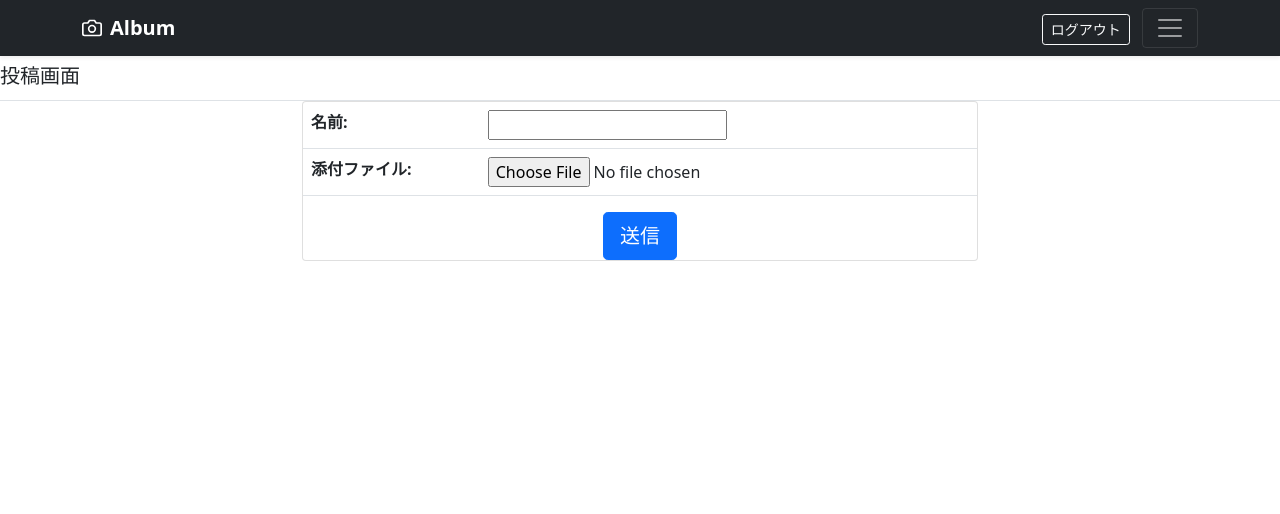
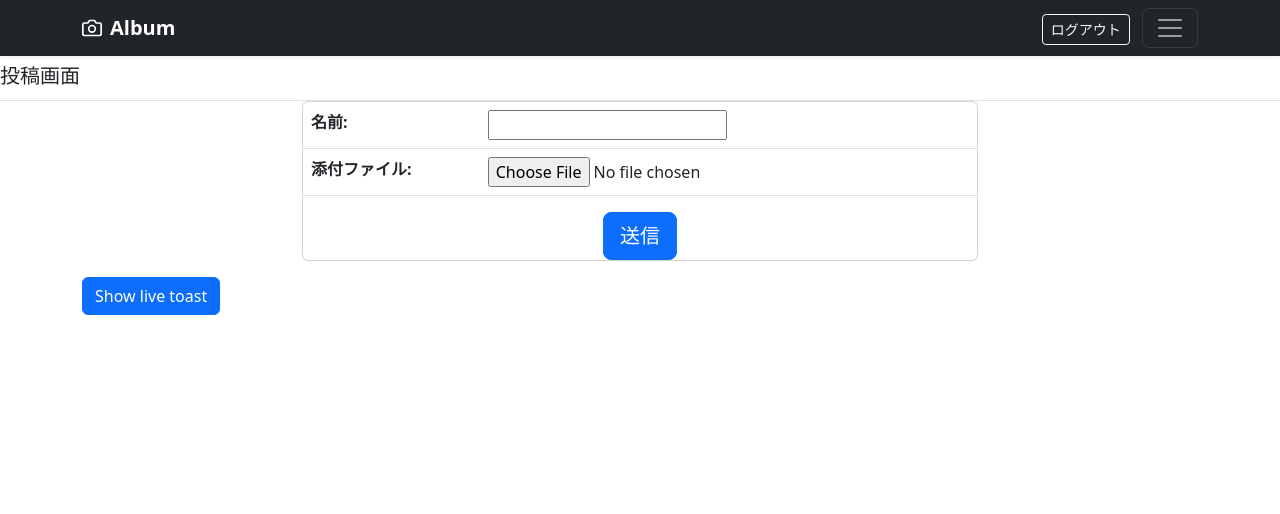
Before and after one commit to DECQuando/Synq, a Django app: page /synqapp/post/ in a window 1280 px wide. Shown: the top 514 px of the page. Run offline with Django 4.2, Linux system fonts and the light colour scheme; the visitor is signed in with stand-in values (Sample User, id 1); some libraries are stand-ins or nearby versions.

Commit message:
[update] toastでプッシュ通知を表示

```diff
--- a/synqapp/views.py
+++ b/synqapp/views.py
@@ -2,6 +2,7 @@ from django.shortcuts import render
 from django.views import View
 from django.views import generic
 from django.contrib.auth.mixins import LoginRequiredMixin, UserPassesTestMixin
+from django.contrib.messages.views import SuccessMessageMixin
 
 from .models import Image
 from .forms import ImageForm
@@ -16,7 +17,7 @@ class WelcomeView(LoginRequiredMixin, View):
 welcome_page = WelcomeView.as_view()
 
 
-class ImagePost(LoginRequiredMixin, generic.CreateView):
+class ImagePost(LoginRequiredMixin, SuccessMessageMixin, generic.CreateView):
     model = Image
     form_class = ImageForm
     template_name = "synqapp/image_form.html"
@@ -24,6 +25,8 @@ class ImagePost(LoginRequiredMixin, generic.CreateView):
     # reverse_lazyの引数はsynqapp/urls.pyに定義したurlのname属性。
     # そのnameをurlに変換するのがreverse_lazy。
     success_url = reverse_lazy('synqapp:image_post')
+    # 投稿完了メッセージを表示
+    success_message = "投稿が完了しました。"
 
     # バリデーションの際にユーザーの情報を付与
     def form_valid(self, form):
--- a/templates/base.html
+++ b/templates/base.html
@@ -3,18 +3,21 @@
 <html lang="ja">
 <head>
     <meta charset="utf-8">
-    {#    <link rel="stylesheet" type='text/css' href="{% static 'css/style.css'%}">#}
     {# Bootstrap CDNのとき #}
-    {#    <link href="https://cdn.jsdelivr.net/npm/bootstrap@5.2.3/dist/css/bootstrap.min.css" rel="stylesheet"#}
-    {#          integrity="sha384-rbsA2VBKQhggwzxH7pPCaAqO46MgnOM80zW1RWuH61DGLwZJEdK2Kadq2F9CUG65" crossorigin="anonymous">#}
+        <link href="https://cdn.jsdelivr.net/npm/bootstrap@5.2.3/dist/css/bootstrap.min.css" rel="stylesheet"
+              integrity="sha384-rbsA2VBKQhggwzxH7pPCaAqO46MgnOM80zW1RWuH61DGLwZJEdK2Kadq2F9CUG65" crossorigin="anonymous">
+
     {# Bootstrapのローカルファイルを読み込み #}
-    <link rel="stylesheet" type="text/css" href="{% static 'css/bootstrap.min.css' %}">
+{#    <link rel="stylesheet" type="text/css" href="{% static 'css/bootstrap.min.css' %}">#}
     {# Bootstrapのカスタマイズ用ファイルを読み込み #}
     <link rel="stylesheet" type="text/css" href="{% static 'css/style.css' %}">
     {# iconの拡張子がpngの場合はtype="image/png"を追加: https://genchan.net/it/programming/python/django/12842/#}
     <link rel="icon" type="image/png" href="{% static 'images/icon.png' %}">
     <title> Synq Album</title>
     {% block extra_css %}{% endblock %}
+    <script src="https://cdn.jsdelivr.net/npm/bootstrap@5.2.3/dist/js/bootstrap.bundle.min.js"
+            integrity="sha384-kenU1KFdBIe4zVF0s0G1M5b4hcpxyD9F7jL+jjXkk+Q2h455rYXK/7HAuoJl+0I4"
+            crossorigin="anonymous"></script>
 </head>
 
 <body>
@@ -78,7 +81,9 @@
     </div>
     {# ここに、他のhtmlを挿入 #}
     {% block contents %}{% endblock %}
+
 </main>
+{% block notifications %}{% endblock %}
 
 <footer class="fixed-bottom bg-dark bg-gradient text-white">
     <div class="container">
@@ -88,13 +93,11 @@
         <p class="mb-1">&copy; DEC</p>
     </div>
 </footer>
-<script src="https://cdn.jsdelivr.net/npm/bootstrap@5.2.3/dist/js/bootstrap.bundle.min.js"
-        integrity="sha384-kenU1KFdBIe4zVF0s0G1M5b4hcpxyD9F7jL+jjXkk+Q2h455rYXK/7HAuoJl+0I4"
-        crossorigin="anonymous"></script>
+{% block extra_script %}
+{#     example #}
+{#    <script type="text/javascript">#}
+{#        let a = 1;#}
+{#    </script>#}
+{% endblock %}
 </body>
 </html>
-
-<!-- サイドバーに使用しているアイコン -->
-<!-- 使用できるアイコンの一覧： https://voyager-jp.com/blog/javascript/feather/ -->
-<script src="https://cdnjs.cloudflare.com/ajax/libs/feather-icons/4.9.0/feather.min.js"></script>
-<script>feather.replace()</script>
--- a/templates/synqapp/image_form.html
+++ b/templates/synqapp/image_form.html
@@ -21,3 +21,55 @@
         </div>
     </form>
 {% endblock %}
+
+{% block notifications %}
+<div class="container">
+    <button type="button" class="btn btn-primary" id="liveToastBtn">Show live toast</button>
+
+    <div class="toast-container position-fixed bottom-0 end-0 p-3">
+      <div id="liveToast" class="toast" role="alert" aria-live="assertive" aria-atomic="true">
+        <div class="toast-header">
+          <!-- <img src="..." class="rounded me-2" alt="..."> -->
+          <strong class="me-auto">Bootstrap</strong>
+          <small>11 mins ago</small>
+          <button type="button" class="btn-close" data-bs-dismiss="toast" aria-label="Close"></button>
+        </div>
+        <div class="toast-body">
+          Hello, world! This is a toast message.
+        </div>
+      </div>
+    </div>
+</div>
+{#    {% if messages %}#}
+{#        <div class="toast align-items-center text-white bg-primary border-0" role="alert" aria-live="assertive" aria-atomic="true">#}
+{#            <div class="d-flex">#}
+{#            <div class="toast-body">#}
+{#              Hello, world! This is a toast message.#}
+{#            </div>#}
+{#            <button type="button" class="btn-close btn-close-white me-2 m-auto" data-bs-dismiss="toast" aria-label="Close"></button>#}
+{#            </div>#}
+{#        </div>#}
+{#        <ul class="messages">#}
+{#            {% for message in messages %}#}
+{#                <li{% if message.tags %} class="{{ message.tags }}"{% endif %}>{{ message }}</li>#}
+{#                <p>{{ message }}</p>#}
+{#            {% endfor %}#}
+{#        </ul>#}
+{#    {% endif %}#}
+{% endblock %}
+
+
+{% block extra_script %}
+<script type="text/javascript">
+    const toastTrigger = document.getElementById('liveToastBtn')
+    const toastLiveExample = document.getElementById('liveToast')
+
+    {#if (toastTrigger) {#}
+    toastTrigger.addEventListener('click', () => {
+        console.log("on")
+        const toast = new bootstrap.Toast(toastLiveExample)
+        toast.show()
+    })
+    //}
+</script>
+{% endblock %}
```
Also changed, not shown: Synq/settings.py (+14 -14 lines).
